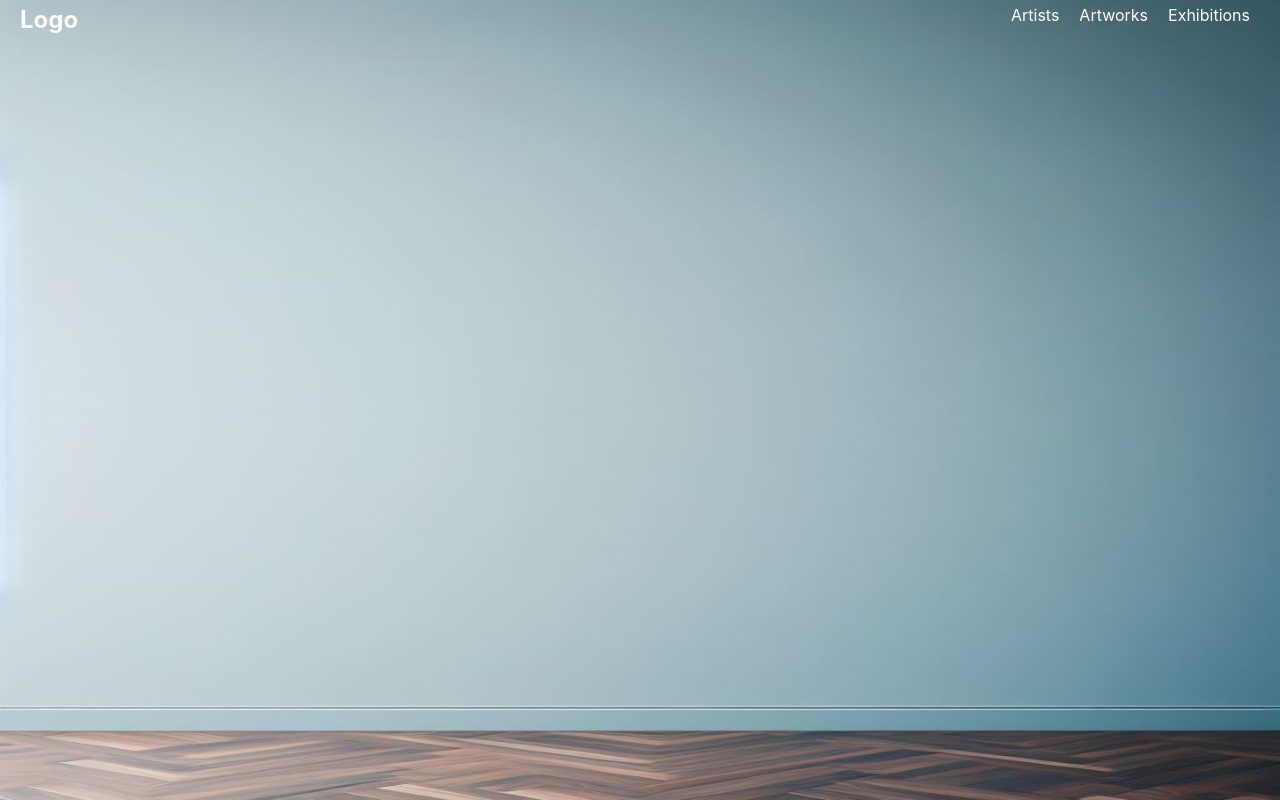
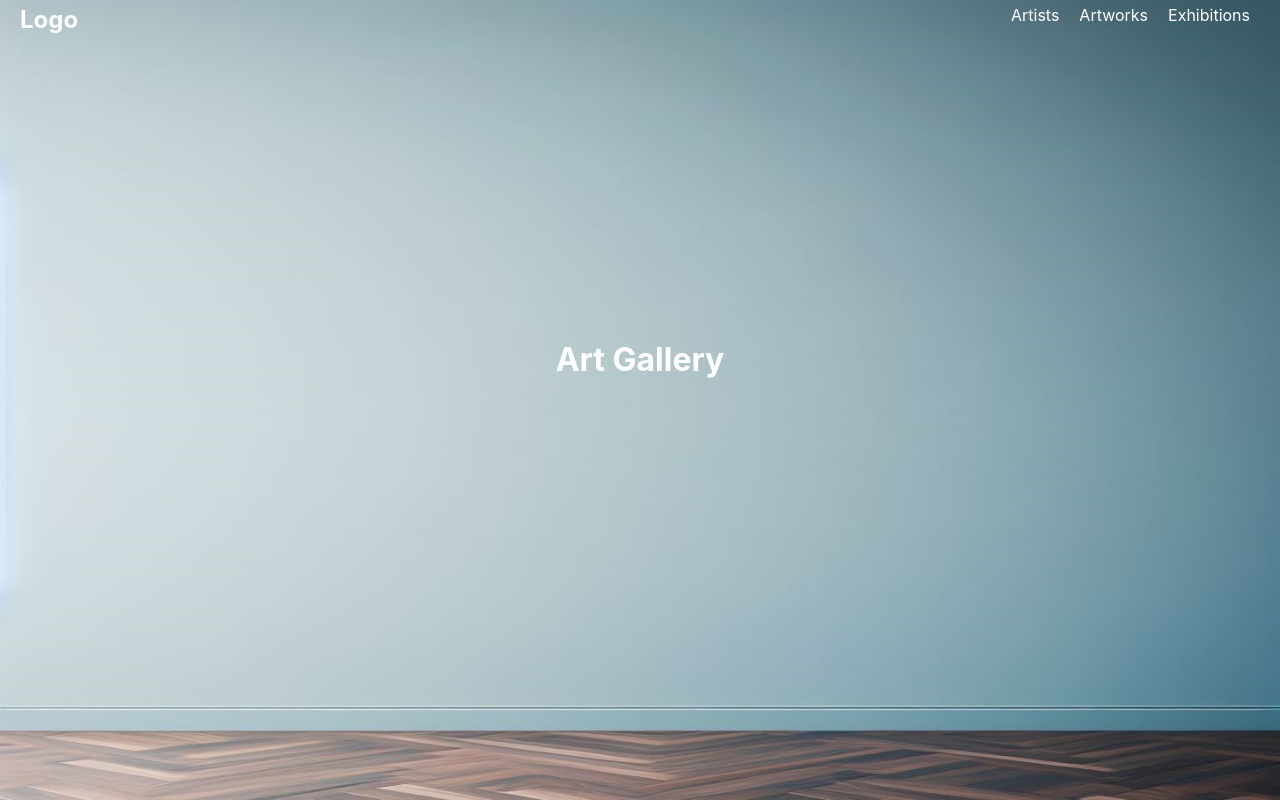
Before and after one commit to hazashbaig/nosql-finalproj-frontendv2, a React (Create React App) app: page / in a window 1280 px wide. Built offline with nearby package versions, Linux system fonts and the light colour scheme.

Commit message:
added home page

```diff
--- a/src/App.js
+++ b/src/App.js
@@ -2,6 +2,7 @@ import './App.css';
 import { BrowserRouter as Router, Route, Routes } from 'react-router-dom';
 import Navbar from "./components/Navbar";
 import Artworks from "./pages/Artworks";
+import Home from "./pages/Home";
 
 function App() {
   return (
@@ -9,6 +10,7 @@ function App() {
           <div className="App">
           <Navbar/>
           <Routes>
+          <Route path="/" Component={Home} />
             <Route path="/artworks" Component={Artworks} />
           </Routes>
           </div>
--- a/src/components/Carousel.css
+++ b/src/components/Carousel.css
@@ -13,7 +13,7 @@
 
 .carousel-images {
     position: relative;
-    height: 415px;
+    height: 72vh;
     max-width: 650px;
     margin: auto;
     overflow: hidden;
@@ -32,7 +32,7 @@
 
 .left,
 .right {
-    background-color: rgba(255, 255, 255, 0.5);
+    background-color: rgba(255, 255, 255, 0.3);
     padding: 10px 8px 8px 13px;
     margin: 0 20px;
     border-radius: 50%;
--- /dev/null
+++ b/src/pages/Home.css
@@ -0,0 +1,26 @@
+@keyframes fadeIn {
+    from {
+      opacity: 0;
+      transform: translateY(-20px);
+    }
+    to {
+      opacity: 1;
+      transform: translateY(0px);
+    }
+  }
+
+
+.main {
+    height: 80vh;
+    width: auto;
+    display: flex;
+    justify-content: center;
+}
+
+.title {
+    animation: fadeIn 0.5s ease-in-out;
+    display: flex;
+    justify-content: center;
+    align-items: center;
+    color: white;
+}
--- /dev/null
+++ b/src/pages/Home.js
@@ -0,0 +1,13 @@
+import "./Home.css";
+
+function Home () {
+    return (
+        <div className="main">
+            <div className="title">
+                <h1>Art Gallery</h1>
+            </div>
+        </div>
+    );
+}
+
+export default Home;
```
